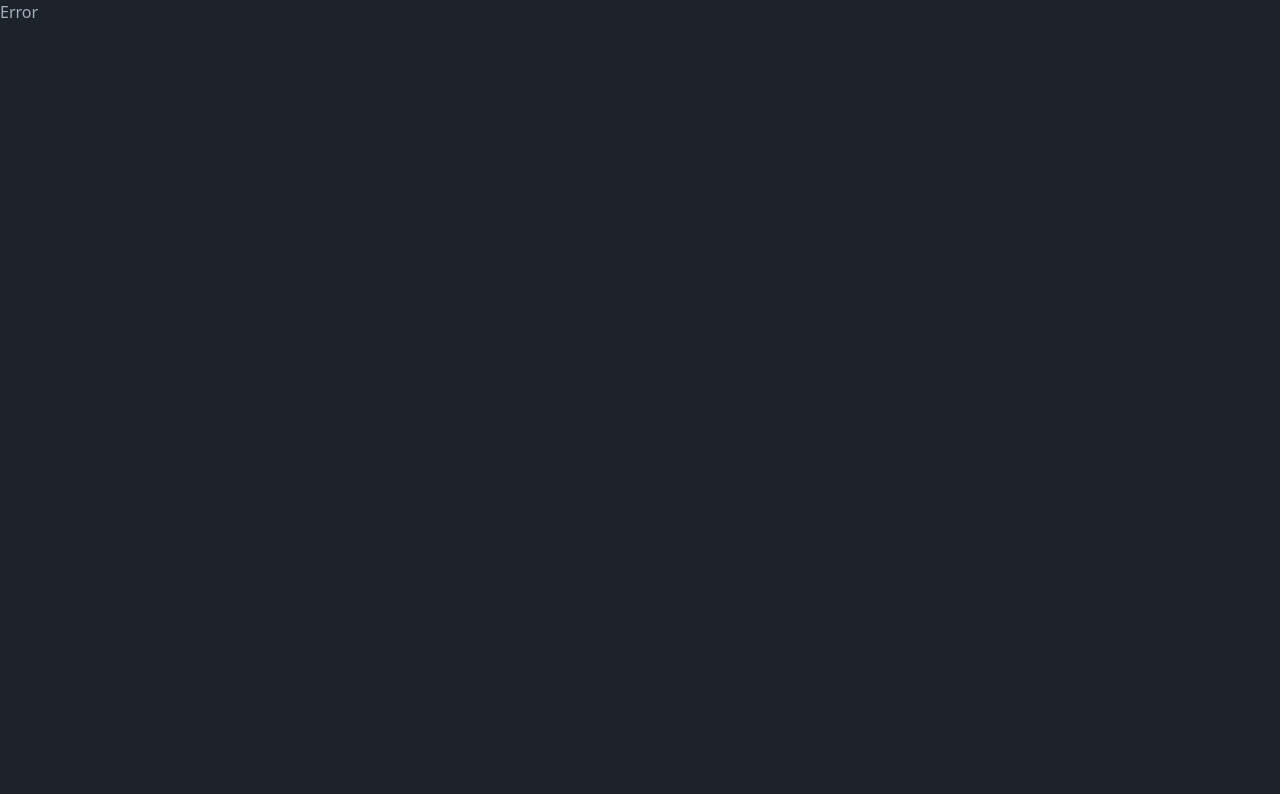
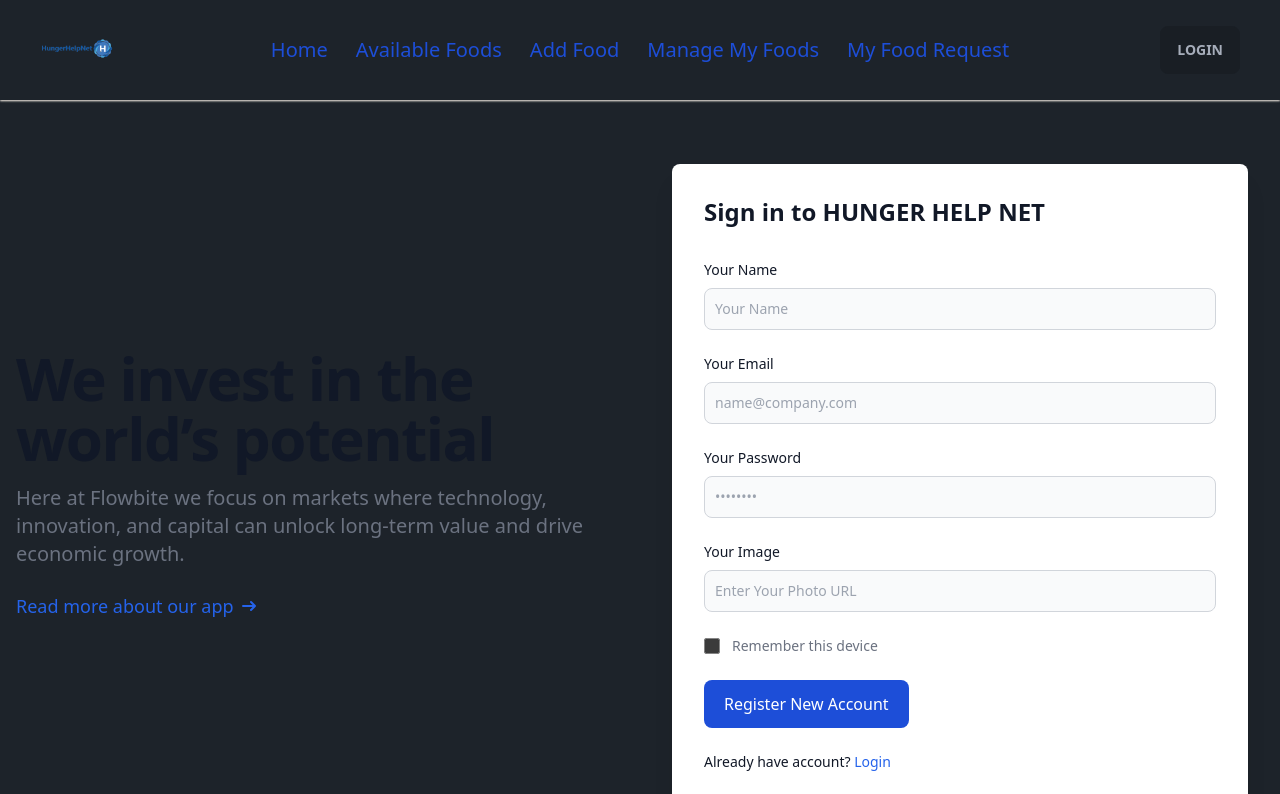
Before and after one commit to ShariarNiaj05/Hunger-Help-Net-Client, a React (Vite) app: page /register in a window 1280 px wide. Before the commit this address had no page. Shown: the top 794 px of the page. Built offline with nearby package versions, Linux system fonts and the light colour scheme.

Commit message:
login and registration form created and firebase setup

```diff
--- a/package.json
+++ b/package.json
@@ -10,6 +10,7 @@
     "preview": "vite preview"
   },
   "dependencies": {
+    "firebase": "^10.5.2",
     "localforage": "^1.10.0",
     "match-sorter": "^6.3.1",
     "react": "^18.2.0",
--- /dev/null
+++ b/src/Components/Register/Register.jsx
@@ -0,0 +1,168 @@
+import { Link } from "react-router-dom";
+
+const Register = () => {
+  const handleRegister = (e) => {
+    e.preventDefault();
+    const form = new FormData(e.currentTarget);
+    const email = form.get("email");
+    const name = form.get("name");
+    const password = form.get("password");
+    const photo = form.get("photo");
+
+    const newUser = {
+      email,
+      name,
+      password,
+      photo,
+      };
+      console.log(newUser);
+  };
+  return (
+    <div className="  max-w-7xl mx-auto">
+      <section>
+        <div className="py-8 px-4 mx-auto max-w-screen-xl lg:py-16 grid lg:grid-cols-2 gap-8 lg:gap-16">
+          <div className="flex flex-col justify-center">
+            <h1 className="mb-4 text-4xl font-extrabold tracking-tight leading-none text-gray-900 md:text-5xl lg:text-6xl dark:text-white">
+              We invest in the world’s potential
+            </h1>
+            <p className="mb-6 text-lg font-normal text-gray-500 lg:text-xl dark:text-gray-400">
+              Here at Flowbite we focus on markets where technology, innovation,
+              and capital can unlock long-term value and drive economic growth.
+            </p>
+            <a
+              href="#"
+              className="text-blue-600 dark:text-blue-500 hover:underline font-medium text-lg inline-flex items-center"
+            >
+              Read more about our app
+              <svg
+                className="w-3.5 h-3.5 ml-2"
+                aria-hidden="true"
+                xmlns="http://www.w3.org/2000/svg"
+                fill="none"
+                viewBox="0 0 14 10"
+              >
+                <path
+                  stroke="currentColor"
+                  strokeLinecap="round"
+                  strokeLinejoin="round"
+                  strokeWidth="2"
+                  d="M1 5h12m0 0L9 1m4 4L9 9"
+                />
+              </svg>
+            </a>
+          </div>
+          <div>
+            <div className="w-full lg:max-w-xl p-6 space-y-8 sm:p-8 bg-white rounded-lg shadow-xl dark:bg-gray-800">
+              <h2 className="text-2xl font-bold text-gray-900 dark:text-white">
+                Sign in to HUNGER HELP NET
+              </h2>
+              <form onSubmit={handleRegister} className="mt-8 space-y-6">
+                <div>
+                  <label
+                    htmlFor="name"
+                    className="block mb-2 text-sm font-medium text-gray-900 dark:text-white"
+                  >
+                    Your Name
+                  </label>
+                  <input
+                    type="name"
+                    name="name"
+                    id="name"
+                    className="bg-gray-50 border border-gray-300 text-gray-900 text-sm rounded-lg focus:ring-blue-500 focus:border-blue-500 block w-full p-2.5 dark:bg-gray-700 dark:border-gray-600 dark:placeholder-gray-400 dark:text-white dark:focus:ring-blue-500 dark:focus:border-blue-500"
+                    placeholder="Your Name"
+                    required
+                  />
+                </div>
+                <div>
+                  <label
+                    htmlFor="email"
+                    className="block mb-2 text-sm font-medium text-gray-900 dark:text-white"
+                  >
+                    Your Email
+                  </label>
+                  <input
+                    type="email"
+                    name="email"
+                    id="email"
+                    className="bg-gray-50 border border-gray-300 text-gray-900 text-sm rounded-lg focus:ring-blue-500 focus:border-blue-500 block w-full p-2.5 dark:bg-gray-700 dark:border-gray-600 dark:placeholder-gray-400 dark:text-white dark:focus:ring-blue-500 dark:focus:border-blue-500"
+                    placeholder="name@company.com"
+                    required
+                  />
+                </div>
+                <div>
+                  <label
+                    htmlFor="password"
+                    className="block mb-2 text-sm font-medium text-gray-900 dark:text-white"
+                  >
+                    Your Password
+                  </label>
+                  <input
+                    type="password"
+                    name="password"
+                    id="password"
+                    placeholder="••••••••"
+                    className="bg-gray-50 border border-gray-300 text-gray-900 text-sm rounded-lg focus:ring-blue-500 focus:border-blue-500 block w-full p-2.5 dark:bg-gray-700 dark:border-gray-600 dark:placeholder-gray-400 dark:text-white dark:focus:ring-blue-500 dark:focus:border-blue-500"
+                    required
+                  />
+                </div>
+                <div>
+                  <label
+                    htmlFor="photo"
+                    className="block mb-2 text-sm font-medium text-gray-900 dark:text-white"
+                  >
+                    Your Image
+                  </label>
+                  <input
+                    type="text"
+                    name="photo"
+                    id="photo"
+                    placeholder="Enter Your Photo URL"
+                    className="bg-gray-50 border border-gray-300 text-gray-900 text-sm rounded-lg focus:ring-blue-500 focus:border-blue-500 block w-full p-2.5 dark:bg-gray-700 dark:border-gray-600 dark:placeholder-gray-400 dark:text-white dark:focus:ring-blue-500 dark:focus:border-blue-500"
+                    required
+                  />
+                </div>
+                <div className="flex items-start">
+                  <div className="flex items-center h-5">
+                    <input
+                      id="remember"
+                      aria-describedby="remember"
+                      name="remember"
+                      type="checkbox"
+                      className="w-4 h-4 border-gray-300 rounded bg-gray-50 focus:ring-3 focus:ring-blue-300 dark:focus:ring-blue-600 dark:ring-offset-gray-800 dark:bg-gray-700 dark:border-gray-600"
+                      required
+                    />
+                  </div>
+                  <div className="ml-3 text-sm">
+                    <label
+                      htmlFor="remember"
+                      className="font-medium text-gray-500 dark:text-gray-400"
+                    >
+                      Remember this device
+                    </label>
+                  </div>
+                </div>
+                <button
+                  type="submit"
+                  className="w-full px-5 py-3 text-base font-medium text-center text-white bg-blue-700 rounded-lg hover:bg-blue-800 focus:ring-4 focus:ring-blue-300 sm:w-auto dark:bg-blue-600 dark:hover:bg-blue-700 dark:focus:ring-blue-800"
+                >
+                  Register New Account
+                </button>
+                <div className="text-sm font-medium text-gray-900 dark:text-white">
+                  Already have account?{" "}
+                  <Link
+                    to={"/login"}
+                    className="text-blue-600 hover:underline dark:text-blue-500"
+                  >
+                    Login
+                  </Link>
+                </div>
+              </form>
+            </div>
+          </div>
+        </div>
+      </section>
+    </div>
+  );
+};
+
+export default Register;
--- /dev/null
+++ b/src/Firebase/firebase.config.js
@@ -0,0 +1,21 @@
+// Import the functions you need from the SDKs you need
+import { initializeApp } from "firebase/app";
+import { getAuth } from "firebase/auth";
+// TODO: Add SDKs for Firebase products that you want to use
+// https://firebase.google.com/docs/web/setup#available-libraries
+
+// Your web app's Firebase configuration
+const firebaseConfig = {
+  apiKey: import.meta.env.VITE_apiKey,
+  authDomain: import.meta.env.VITE_authDomain,
+  projectId: import.meta.env.VITE_projectId,
+  storageBucket: import.meta.env.VITE_storageBucket,
+  messagingSenderId: import.meta.env.VITE_messagingSenderId,
+  appId: import.meta.env.VITE_appId
+};
+
+// Initialize Firebase
+const app = initializeApp(firebaseConfig);
+const auth = getAuth(app);
+
+export default auth;
--- /dev/null
+++ b/src/Providers/AuthProviders.jsx
@@ -0,0 +1,33 @@
+import { createContext, useState } from "react";
+import auth from "../Firebase/firebase.config";
+import { signInWithEmailAndPassword } from "firebase/auth";
+
+export const AuthContext = createContext()
+
+const AuthProviders = ({ children }) => {
+
+
+    const [user, setUser] = useState(null)
+    const [loading, setLoading] = useState(true)
+
+    const createUser = (email, password) => {
+        setLoading(true)
+        return signInWithEmailAndPassword(auth, email, password)
+    }
+
+
+
+
+    const authInfo = {
+        user,
+        loading,
+        createUser
+    }
+    return (
+        <AuthContext.Provider value={authInfo}>
+            {children}
+        </AuthContext.Provider>
+    );
+};
+
+export default AuthProviders;
--- a/src/Routes/Router.jsx
+++ b/src/Routes/Router.jsx
@@ -7,6 +7,7 @@
 import ManageMyFoods from "../Pages/ManageMyFoods/ManageMyFoods";
 import MyFoodRequest from "../Pages/MyFoodRequest/MyFoodRequest";
 import Login from "../Components/Login/Login";
+import Register from "../Components/Register/Register";
 
 const router = createBrowserRouter([
   {
@@ -38,6 +39,10 @@
         path: "/login",
         element: <Login></Login>
       },
+      {
+        path: "/register",
+        element: <Register></Register>
+      },
     ],
   },
 ]);
--- a/src/main.jsx
+++ b/src/main.jsx
@@ -1,11 +1,14 @@
-import React from 'react'
-import ReactDOM from 'react-dom/client'
-import './index.css'
-import { RouterProvider } from 'react-router-dom'
-import router from './Routes/Router'
+import React from "react";
+import ReactDOM from "react-dom/client";
+import "./index.css";
+import { RouterProvider } from "react-router-dom";
+import router from "./Routes/Router";
+import AuthProviders from "./Providers/AuthProviders";
 
-ReactDOM.createRoot(document.getElementById('root')).render(
+ReactDOM.createRoot(document.getElementById("root")).render(
   <React.StrictMode>
-   <RouterProvider router={router} />
-  </React.StrictMode>,
-)
+    <AuthProviders>
+      <RouterProvider router={router} />
+    </AuthProviders>
+  </React.StrictMode>
+);
```
Also changed, not shown: 1 other file (tests, documents, lock files or other folders).
